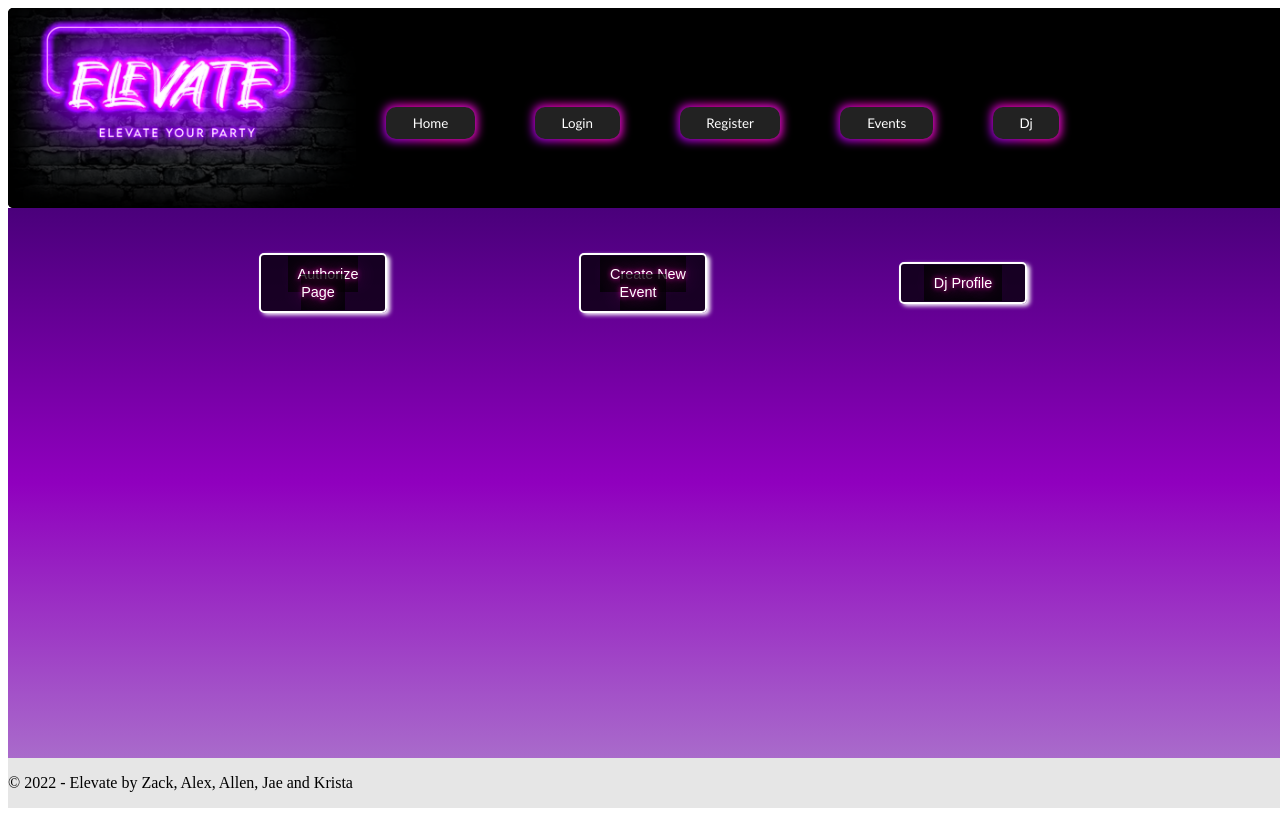
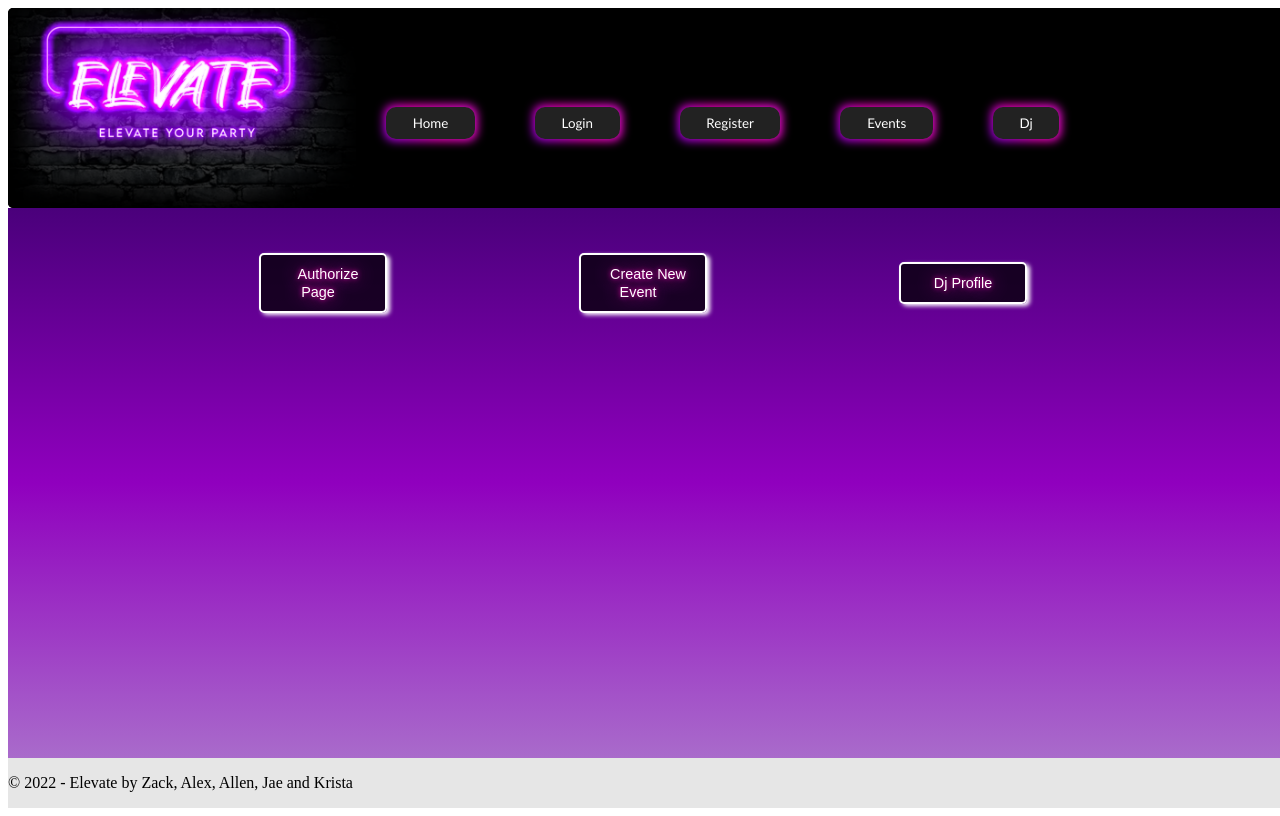
Before and after one commit to allenkramer3/Elevate-Final-Capstone-Project, a Vue app in the folder capstone/vue/: page /dj in a window 1280 px wide. Built offline with nearby package versions, Linux system fonts and the light colour scheme; no server answers.

Commit message:
balck box eleminate

```diff
--- a/capstone/vue/src/views/Dj.vue
+++ b/capstone/vue/src/views/Dj.vue
@@ -52,7 +52,7 @@ export default {
     color: white;
     font-size: 90%;
     text-shadow: 0 0 20px #ff00d4, 0 0 5px #ff00b3;
-    background: rgba(0,0,0,.75);
+
     padding: 10px;
     width: 7%;
     cursor: pointer;
```
